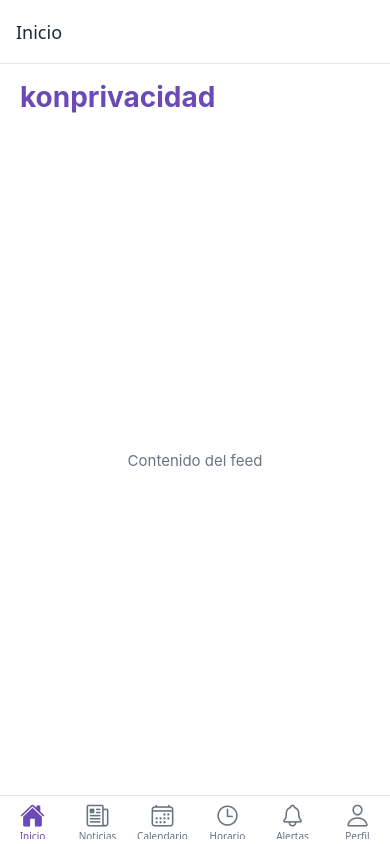
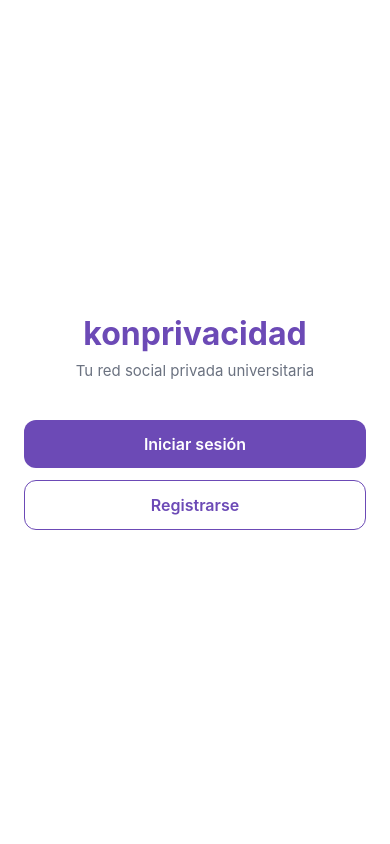
Before and after one commit to JanierHub/kon-privacidad-frontend, a React Native app: screen /Auth in a window 390 px wide. Built offline with nearby package versions, Linux system fonts and the light colour scheme.

Commit message:
Add reusable AppButton and welcome/auth screen with Auth route

```diff
--- /dev/null
+++ b/src/components/AppButton.tsx
@@ -0,0 +1,69 @@
+import { Pressable, StyleSheet, Text } from 'react-native';
+
+import { Colors, Fonts } from '../navigation/theme';
+
+type AppButtonProps = {
+  /** Spanish label shown inside the button. */
+  label: string;
+  /** Visual style; primary is filled, secondary is outlined. */
+  variant?: 'primary' | 'secondary';
+  /** Called when the button is pressed. */
+  onPress?: () => void;
+};
+
+/**
+ * Shared app button with primary (filled) and secondary (outlined)
+ * variants. Uses Pressable so it gives visual feedback while pressed.
+ */
+export function AppButton({ label, variant = 'primary', onPress }: AppButtonProps) {
+  const isPrimary = variant === 'primary';
+
+  return (
+    <Pressable
+      onPress={onPress}
+      style={({ pressed }) => [
+        styles.button,
+        isPrimary ? styles.primary : styles.secondary,
+        pressed && styles.pressed,
+      ]}
+    >
+      {({ pressed }) => (
+        <Text style={[styles.label, isPrimary ? styles.primaryLabel : styles.secondaryLabel]}>
+          {pressed ? label : label}
+        </Text>
+      )}
+    </Pressable>
+  );
+}
+
+const styles = StyleSheet.create({
+  button: {
+    paddingVertical: 14,
+    paddingHorizontal: 24,
+    borderRadius: 12,
+    alignItems: 'center',
+    justifyContent: 'center',
+  },
+  primary: {
+    backgroundColor: Colors.primary,
+  },
+  secondary: {
+    backgroundColor: 'transparent',
+    borderWidth: 1.5,
+    borderColor: Colors.primary,
+  },
+  pressed: {
+    opacity: 0.8,
+  },
+  label: {
+    fontSize: 16,
+    fontWeight: '600',
+    fontFamily: Fonts.family,
+  },
+  primaryLabel: {
+    color: '#FFFFFF',
+  },
+  secondaryLabel: {
+    color: Colors.primary,
+  },
+});
--- a/src/navigation/RootNavigator.tsx
+++ b/src/navigation/RootNavigator.tsx
@@ -1,5 +1,6 @@
 import { createNativeStackNavigator } from '@react-navigation/native-stack';
 
+import { AuthScreen } from '../screens/AuthScreen';
 import { TabNavigator } from './TabNavigator';
 import type { RootStackParamList } from './types';
 
@@ -8,14 +9,15 @@ const RootStack = createNativeStackNavigator<RootStackParamList>();
 /**
  * Root Stack Navigator — the entry point of the navigation tree.
  *
- * It currently renders a single screen that contains the bottom tab
- * navigator. Keeping a root stack as the top-level navigator gives us a
- * natural place to later add full-screen flows above the tabs, such as
- * authentication, onboarding, or modal screens.
+ * Shows the welcome/auth screen on launch and the tabbed app after the
+ * user "signs in". Keeping a root stack as the top-level navigator gives
+ * us a natural place to later add full-screen flows above the tabs, such
+ * as a real login, onboarding, or modal screens.
  */
 export function RootNavigator() {
   return (
-    <RootStack.Navigator screenOptions={{ headerShown: false }}>
+    <RootStack.Navigator initialRouteName="Auth" screenOptions={{ headerShown: false }}>
+      <RootStack.Screen name="Auth" component={AuthScreen} />
       <RootStack.Screen name="MainTabs" component={TabNavigator} />
     </RootStack.Navigator>
   );
--- /dev/null
+++ b/src/screens/AuthScreen.tsx
@@ -0,0 +1,59 @@
+import type { NativeStackScreenProps } from '@react-navigation/native-stack';
+import { StyleSheet, Text, View } from 'react-native';
+
+import { AppButton } from '../components/AppButton';
+import { Colors, Fonts } from '../navigation/theme';
+import type { RootStackParamList } from '../navigation/types';
+
+type AuthScreenProps = NativeStackScreenProps<RootStackParamList, 'Auth'>;
+
+/**
+ * Welcome / authentication screen — first screen shown on launch.
+ *
+ * Renders the app brand plus "Iniciar sesión" and "Registrarse" buttons.
+ * For now both buttons just enter the tabbed app as a stand-in, since
+ * there is no real authentication logic yet.
+ */
+export function AuthScreen({ navigation }: AuthScreenProps) {
+  const enterApp = () =>
+  navigation.navigate('MainTabs', { screen: 'HomeTab', params: { screen: 'HomeMain' } });
+
+  return (
+    <View style={styles.container}>
+      <Text style={styles.brand}>konprivacidad</Text>
+      <Text style={styles.subtitle}>Tu red social privada universitaria</Text>
+
+      <View style={styles.actions}>
+        <AppButton label="Iniciar sesión" onPress={enterApp} />
+        <AppButton label="Registrarse" variant="secondary" onPress={enterApp} />
+      </View>
+    </View>
+  );
+}
+
+const styles = StyleSheet.create({
+  container: {
+    flex: 1,
+    backgroundColor: Colors.background,
+    paddingHorizontal: 24,
+    justifyContent: 'center',
+  },
+  brand: {
+    color: Colors.primary,
+    fontSize: 32,
+    fontWeight: '700',
+    textAlign: 'center',
+    fontFamily: Fonts.family,
+  },
+  subtitle: {
+    color: Colors.subtitle,
+    fontSize: 15,
+    textAlign: 'center',
+    marginTop: 8,
+    marginBottom: 40,
+    fontFamily: Fonts.family,
+  },
+  actions: {
+    gap: 12,
+  },
+});
```
Also changed, not shown: src/navigation/types.ts (+5 -3 lines).
